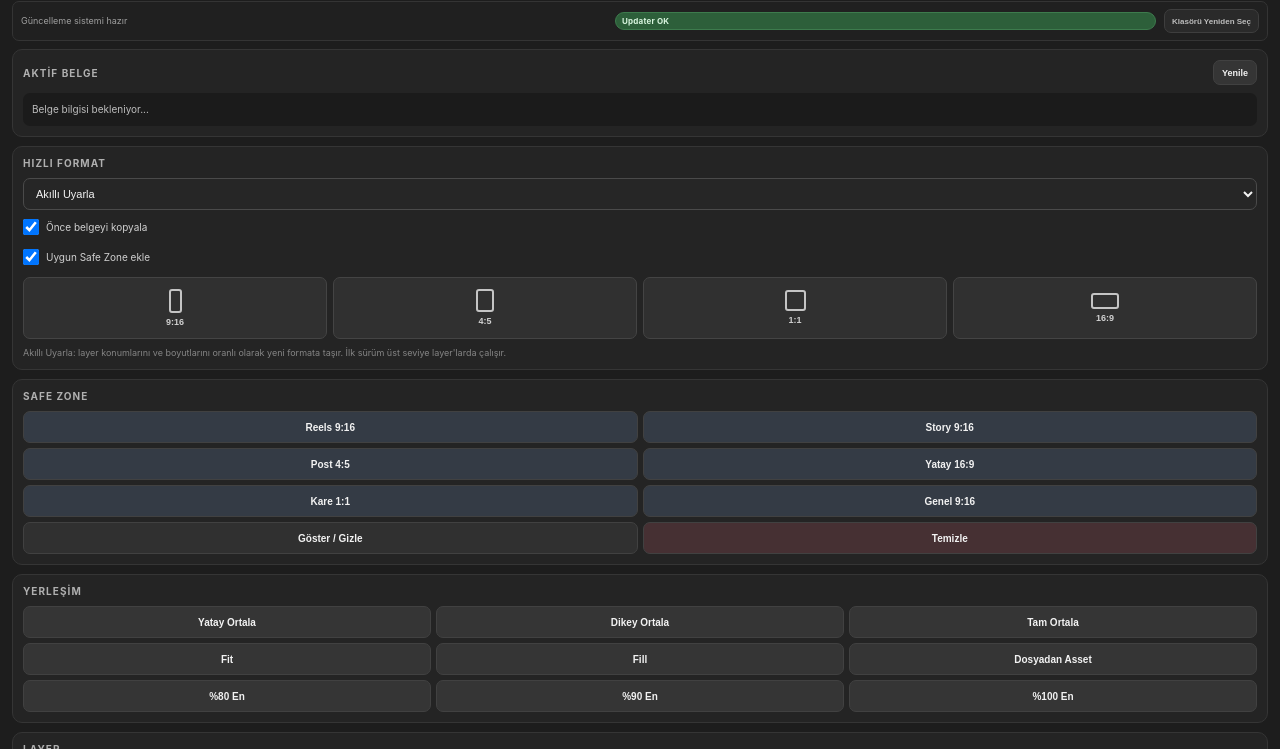
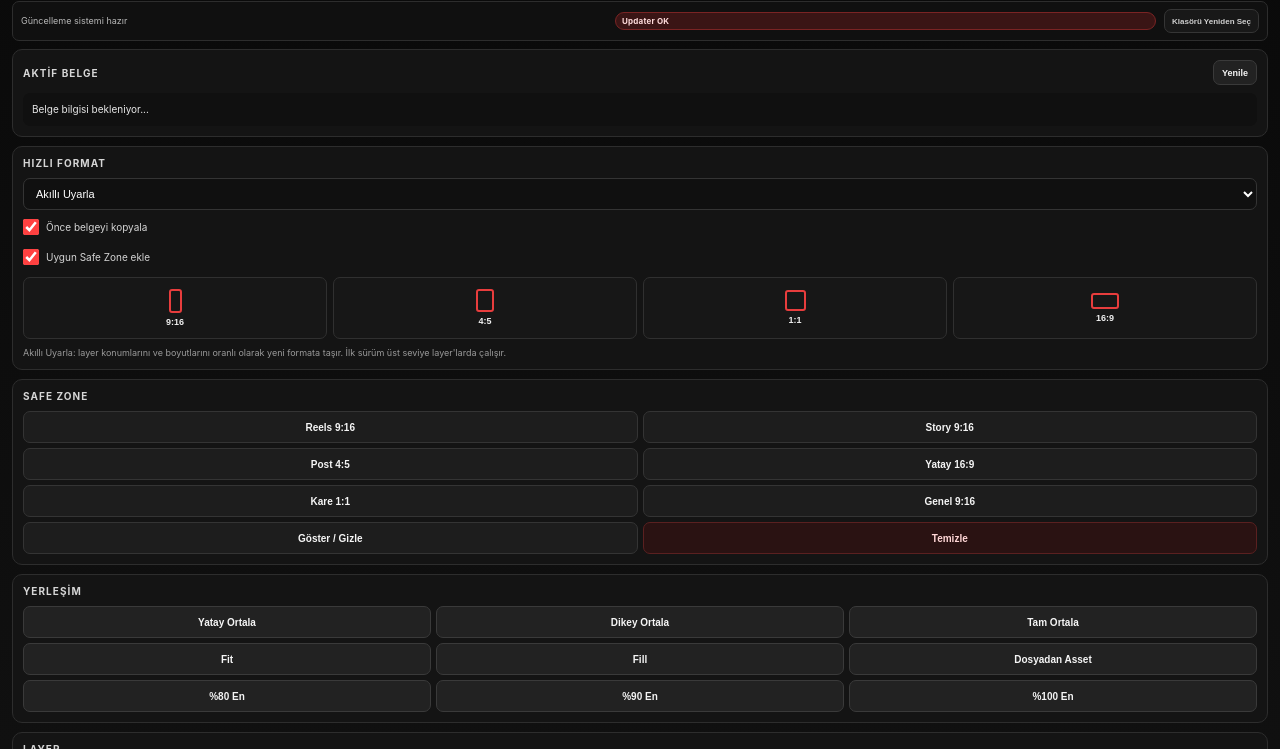
Before and after one commit to izmirli-ali/krali-design, a plain HTML site: page index.html in a window 1280 px wide. Shown: the part 51-800 px from the top of the page. Drawn offline with Linux system fonts and the light colour scheme.

Commit message:
v0.6.5: apply black and FF4141 theme

```diff
--- a/styles.css
+++ b/styles.css
@@ -514,3 +514,202 @@ section {
 .checkLine input[type="checkbox"]:disabled + span {
   color: #8a8a8a !important;
 }
+
+
+/* v0.6.5 — KRALI black + #FF4141 theme */
+:root {
+  --krali-bg: #0b0b0b;
+  --krali-surface: #141414;
+  --krali-surface-2: #1b1b1b;
+  --krali-surface-3: #222222;
+  --krali-border: #2d2d2d;
+  --krali-border-strong: #3a3a3a;
+  --krali-text: #f5f5f5;
+  --krali-muted: #9a9a9a;
+  --krali-accent: #ff4141;
+  --krali-accent-soft: #3a1515;
+  --krali-accent-hover: #ff5c5c;
+}
+
+html,
+body {
+  background: var(--krali-bg);
+  color: var(--krali-text);
+}
+
+body {
+  background:
+    linear-gradient(180deg, #0a0a0a 0%, #101010 100%);
+}
+
+.title {
+  color: #ffffff;
+}
+
+.sub,
+.version,
+.tiny,
+.memorySub,
+.listHead {
+  color: var(--krali-muted);
+}
+
+section {
+  background: var(--krali-surface);
+  border-color: var(--krali-border);
+}
+
+h2 {
+  color: #d6d6d6;
+}
+
+button {
+  background: var(--krali-surface-3);
+  border-color: var(--krali-border-strong);
+  color: var(--krali-text);
+}
+
+button:hover {
+  background: #2a2a2a;
+  border-color: var(--krali-accent);
+}
+
+button:focus,
+select:focus,
+input[type="text"]:focus,
+textarea:focus {
+  outline: none;
+  border-color: var(--krali-accent) !important;
+}
+
+button.primary,
+button.secondary {
+  background: #1d1d1d;
+  border-color: #343434;
+}
+
+button.primary:hover,
+button.secondary:hover {
+  background: var(--krali-accent-soft);
+  border-color: var(--krali-accent);
+}
+
+button.accent,
+.updateBtn {
+  background: var(--krali-accent);
+  border-color: var(--krali-accent);
+  color: #ffffff;
+}
+
+button.accent:hover,
+.updateBtn:hover {
+  background: var(--krali-accent-hover);
+  border-color: var(--krali-accent-hover);
+}
+
+button.danger {
+  background: #2a1212;
+  border-color: #5a2020;
+  color: #ffd6d6;
+}
+
+button.danger:hover {
+  background: #3a1616;
+  border-color: var(--krali-accent);
+}
+
+textarea,
+input[type="text"],
+select,
+.formatMode select {
+  background: #101010 !important;
+  border-color: #343434 !important;
+  color: #ffffff !important;
+}
+
+select option,
+.formatMode select option {
+  background: #101010;
+  color: #ffffff;
+}
+
+input[type="checkbox"] {
+  accent-color: var(--krali-accent);
+}
+
+.docInfo,
+.memoryItem,
+.empty,
+.status,
+.updaterBar {
+  background: #101010;
+  border-color: var(--krali-border);
+}
+
+.docInfo,
+.memoryName,
+.status {
+  color: #e7e7e7;
+}
+
+.divider {
+  background: #2a2a2a;
+}
+
+.formatIconBtn {
+  background: #171717;
+  border-color: #303030;
+}
+
+.formatIconBtn:hover {
+  background: var(--krali-accent-soft);
+  border-color: var(--krali-accent);
+}
+
+.ratioIcon {
+  border-color: var(--krali-accent);
+}
+
+.ratioLabel {
+  color: #efefef;
+}
+
+.updaterBar {
+  color: #b8b8b8;
+}
+
+.updaterOkBadge {
+  background: var(--krali-accent-soft);
+  border-color: #7a2424;
+  color: #ffdcdc;
+}
+
+.updaterLinkBtn {
+  background: #181818;
+  border-color: #353535;
+  color: #d0d0d0;
+}
+
+.updaterLinkBtn:hover {
+  background: var(--krali-accent-soft);
+  border-color: var(--krali-accent);
+  color: #ffffff;
+}
+
+.checkLine,
+.checkLine span {
+  color: #d4d4d4 !important;
+}
+
+.memoryActions button {
+  background: #1d1d1d;
+}
+
+.memoryActions button:hover {
+  border-color: var(--krali-accent);
+}
+
+::selection {
+  background: var(--krali-accent);
+  color: #ffffff;
+}
```
